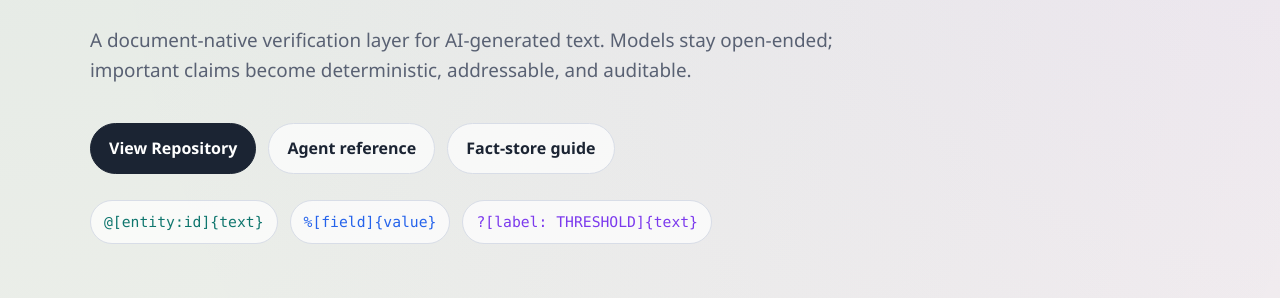
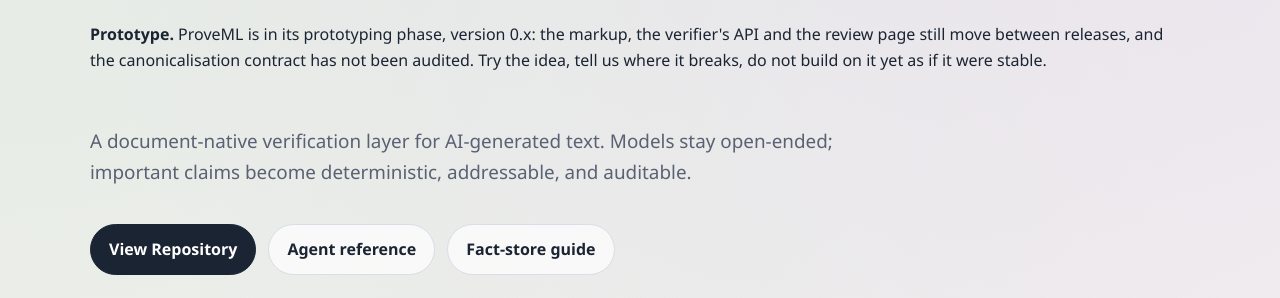
Before and after one commit to abovebeyond-ai/proveml, a website: page docs/index.html in a window 1280 px wide. Shown: the part 205-503 px from the top of the page. Drawn offline with Linux system fonts and the light colour scheme.

Commit message:
Disclaimer bovenaan: prototypefase, nog onstabiel
Wie het pakket nu vindt hoort eerst te lezen dat het 0.x is: markup, verifier-API en
reviewpagina bewegen nog tussen releases en de canonicalisatie is niet geaudit.
Bovenaan de README en de docs-index, niet in een voetnoot.

```diff
--- a/docs/index.html
+++ b/docs/index.html
@@ -12,6 +12,7 @@
     <div class="wrap masthead">
       <div class="eyebrow">Markdown-native claim verification</div>
       <h1>ProveML</h1>
+      <p class="prototype-note"><strong>Prototype.</strong> ProveML is in its prototyping phase, version 0.x: the markup, the verifier's API and the review page still move between releases, and the canonicalisation contract has not been audited. Try the idea, tell us where it breaks, do not build on it yet as if it were stable.</p>
       <p class="lede">A document-native verification layer for AI-generated text. Models stay open-ended; important claims become deterministic, addressable, and auditable.</p>
       <div class="actions">
         <a href="https://github.com/abovebeyond-ai/proveml" class="button primary">View Repository</a>
```
Also changed, not shown: README.md.
